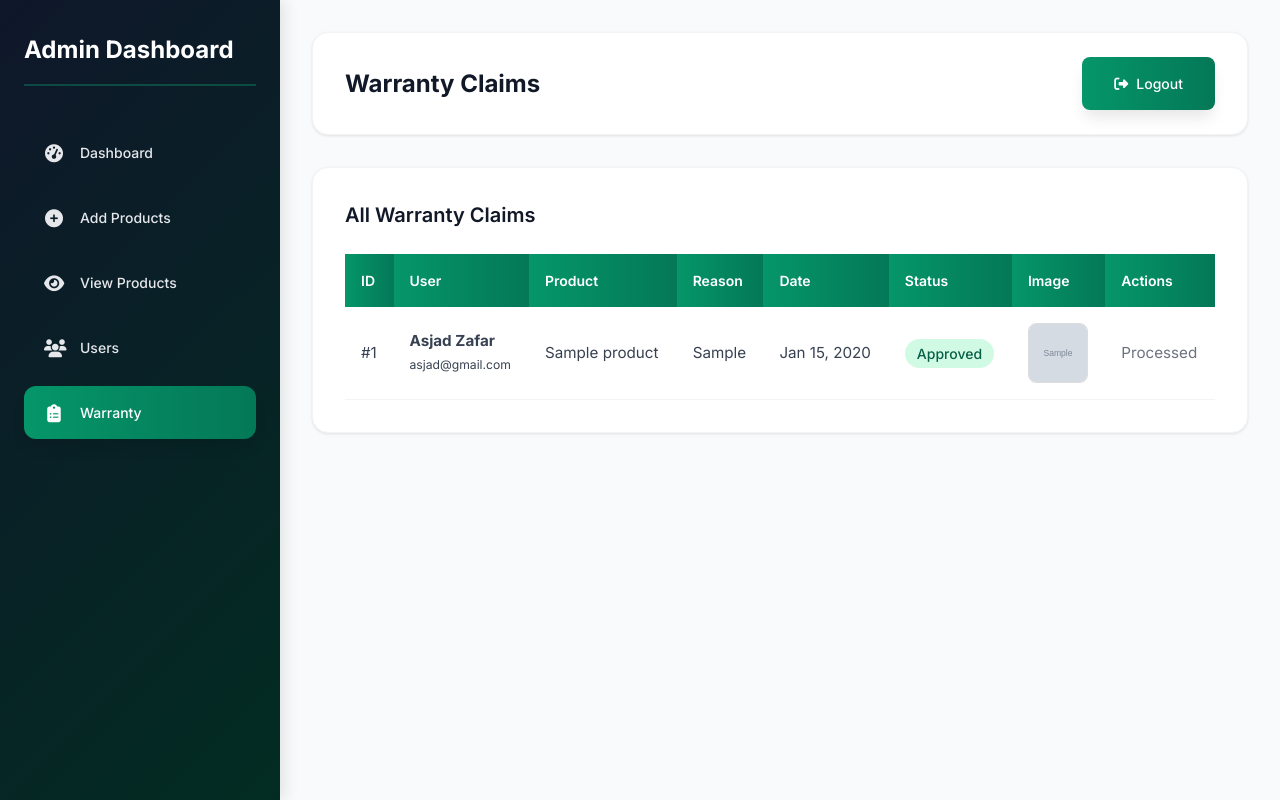
After one commit to AsjadZafar/LuxeHomeTeam29, a PHP site: page /admin_warranty.php in a window 1280 px wide. The commit adds this page. Run offline with PHP 8.4, Linux system fonts and the light colour scheme; a user stored in the database is signed in; data comes from the database, SQL or seed files in the repository; tables that the repository leaves empty or names only in its code hold one stand-in row (values such as "Sample post"); grey boxes marked "Sample" are stand-in pictures; some libraries are stand-ins or nearby versions.

Commit message:
Modified and Created New Files: modified:   admin_dash.php, changes include adding a new section for warranty management and user management. new file:   admin_user_edit.php, this file allows the admin to edit user details such as name, email, and role, and deltes the user if necessary. new file:   admin_users.php, this file displays a list of all users in the system with options to edit or delete each user. new file:   admin_warranty.php, this file allows the admin to approve or reject warranty claims submitted by users, and view details of each claim. modified:   php_functions/add_product.php, changes include visual changes to the nav bar on the side to include users and warranty management. modified:   php_functions/view_product.php, same chanes a add_product.php.

```diff
--- /dev/null
+++ b/admin_warranty.php
@@ -0,0 +1,160 @@
+<?php
+session_start();
+require_once 'php_functions/dbh.php';
+
+if (!isset($_SESSION['username'])) {
+    header('Location: login.php');
+    exit();
+}
+
+// Handle status update
+if (isset($_POST['update_status'])) {
+    $claim_id = intval($_POST['claim_id']);
+    $new_status = mysqli_real_escape_string($conn, $_POST['status']);
+    $update = "UPDATE warranty SET status = '$new_status' WHERE warrant_id = $claim_id";
+    mysqli_query($conn, $update);
+    header('Location: admin_warranty.php');
+    exit();
+}
+
+// Fetch all warranty claims
+$query = "
+    SELECT
+        w.warrant_id,
+        w.warranty_reason,
+        w.warranty_date,
+        w.status,
+        w.img,
+        u.username,
+        u.email,
+        u.user_id,
+        p.name as product_name,
+        p.product_id
+    FROM warranty w
+    JOIN users u ON w.user_id = u.user_id
+    JOIN products p ON w.product_id = p.product_id
+    ORDER BY w.warranty_date DESC
+";
+$result = mysqli_query($conn, $query);
+?>
+<!DOCTYPE html>
+<html lang="en">
+<head>
+    <meta charset="UTF-8">
+    <meta name="viewport" content="width=device-width, initial-scale=1.0">
+    <title>Warranty Claims | Admin</title>
+    <link rel="icon" href="images/image.png">
+    <script src="https://cdn.tailwindcss.com"></script>
+    <link rel="stylesheet" href="https://cdnjs.cloudflare.com/ajax/libs/font-awesome/6.4.0/css/all.min.css">
+    <link rel="stylesheet" href="css/style.css">
+    <link rel="stylesheet" href="css/adminstyle.css">
+    <style>
+        .status-badge {
+            display: inline-block;
+            padding: 0.25rem 0.75rem;
+            border-radius: 9999px;
+            font-size: 0.875rem;
+            font-weight: 500;
+        }
+        .status-pending { background: #fef3c7; color: #92400e; }
+        .status-approved { background: #d1fae5; color: #065f46; }
+        .status-rejected { background: #fee2e2; color: #991b1b; }
+        .warranty-img-thumb {
+            max-width: 60px;
+            max-height: 60px;
+            object-fit: cover;
+            border-radius: 0.5rem;
+            border: 1px solid #ddd;
+        }
+    </style>
+</head>
+<body>
+    <div class="admin-wrapper">
+        <div class="admin-sidebar">
+            <h2>Admin Dashboard</h2>
+            <ul>
+                <li><a href="admin_dash.php"><i class="fas fa-tachometer-alt"></i> <span>Dashboard</span></a></li>
+                <li><a href="php_functions/add_product.php"><i class="fas fa-plus-circle"></i> <span>Add Products</span></a></li>
+                <li><a href="php_functions/view_product.php"><i class="fas fa-eye"></i> <span>View Products</span></a></li>
+                <li><a href="admin_users.php"><i class="fas fa-users"></i> <span>Users</span></a></li>
+                <li><a href="admin_warranty.php" class="active"><i class="fas fa-clipboard-list"></i> <span>Warranty</span></a></li>
+            </ul>
+        </div>
+
+        <div class="admin-main">
+            <div class="admin-header">
+                <h1>Warranty Claims</h1>
+                <a href="index.php" class="logout-btn"><i class="fas fa-sign-out-alt"></i> Logout</a>
+            </div>
+
+            <div class="admin-table-container">
+                <h2 class="section-title">All Warranty Claims</h2>
+                <?php if (mysqli_num_rows($result) > 0): ?>
+                <table class="admin-table">
+                    <thead>
+                        <tr>
+                            <th>ID</th>
+                            <th>User</th>
+                            <th>Product</th>
+                            <th>Reason</th>
+                            <th>Date</th>
+                            <th>Status</th>
+                            <th>Image</th>
+                            <th>Actions</th>
+                        </tr>
+                    </thead>
+                    <tbody>
+                        <?php while ($row = mysqli_fetch_assoc($result)): ?>
+                        <tr>
+                            <td>#<?php echo $row['warrant_id']; ?></td>
+                            <td>
+                                <strong><?php echo htmlspecialchars($row['username']); ?></strong><br>
+                                <small><?php echo htmlspecialchars($row['email']); ?></small>
+                            </td>
+                            <td><?php echo htmlspecialchars($row['product_name']); ?></td>
+                            <td><?php echo nl2br(htmlspecialchars($row['warranty_reason'])); ?></td>
+                            <td><?php echo date('M d, Y', strtotime($row['warranty_date'])); ?></td>
+                            <td>
+                                <?php
+                                $status_class = '';
+                                if ($row['status'] == 'Pending') $status_class = 'status-pending';
+                                elseif ($row['status'] == 'Approved') $status_class = 'status-approved';
+                                elseif ($row['status'] == 'Rejected') $status_class = 'status-rejected';
+                                ?>
+                                <span class="status-badge <?php echo $status_class; ?>"><?php echo ucfirst($row['status']); ?></span>
+                            </td>
+                            <td>
+                                <?php if (!empty($row['img'])): ?>
+                                    <a href="warranty_image/<?php echo urlencode($row['img']); ?>" target="_blank">
+                                        <img src="warranty_image/<?php echo htmlspecialchars($row['img']); ?>" alt="Damage proof" class="warranty-img-thumb">
+                                    </a>
+                                <?php else: ?>
+                                    <span>No image</span>
+                                <?php endif; ?>
+                            </td>
+                            <td>
+                                <?php if ($row['status'] == 'Pending'): ?>
+                                <form method="POST" style="display:inline;">
+                                    <input type="hidden" name="claim_id" value="<?php echo $row['warrant_id']; ?>">
+                                    <select name="status" class="form-control" style="width:100px; display:inline-block;">
+                                        <option value="Approved">Approve</option>
+                                        <option value="Rejected">Reject</option>
+                                    </select>
+                                    <button type="submit" name="update_status" class="btn-edit">Update</button>
+                                </form>
+                                <?php else: ?>
+                                    <span class="text-gray-500">Processed</span>
+                                <?php endif; ?>
+                            </td>
+                        </tr>
+                        <?php endwhile; ?>
+                    </tbody>
+                </table>
+                <?php else: ?>
+                <p>No warranty claims found.</p>
+                <?php endif; ?>
+            </div>
+        </div>
+    </div>
+</body>
+</html>
```
Also changed, not shown: admin_dash.php (+15 -24 lines), admin_user_edit.php (added, +97 -0 lines), admin_users.php (added, +102 -0 lines), php_functions/add_product.php (+7 -5 lines), php_functions/view_product.php (+7 -4 lines).
